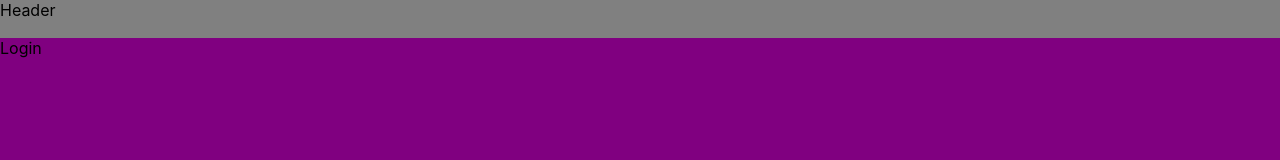
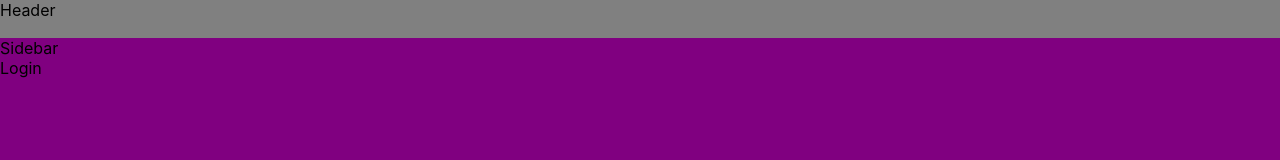
Before and after one commit to ReddPhoenix/slack-clone, a React (Create React App) app: page / in a window 1280 px wide. Shown: the top 160 px of the page. Built offline with nearby package versions, Linux system fonts and the light colour scheme.

Commit message:
created Sidebar component

```diff
--- a/src/App.js
+++ b/src/App.js
@@ -1,8 +1,9 @@
 import './App.css';
 import { BrowserRouter as Router, Route, Switch } from 'react-router-dom';
-import Chat from './components/Chat.jsx';
-import Login from './components/Login.jsx';
-import Header from './components/Header.jsx';
+import Chat from './components/Chat';
+import Login from './components/Login';
+import Header from './components/Header';
+import Sidebar from './components/Sidebar';
 import styled from 'styled-components';
 
 
@@ -13,6 +14,7 @@ function App() {
         <Container>
           <Header />
           <Main>
+            <Sidebar />
           <Switch>
             <Route path='/room'>
               <Chat />
--- /dev/null
+++ b/src/components/Sidebar.jsx
@@ -0,0 +1,11 @@
+import React from 'react'
+
+function Sidebar() {
+    return (
+        <div>
+            Sidebar
+        </div>
+    )
+}
+
+export default Sidebar
```
